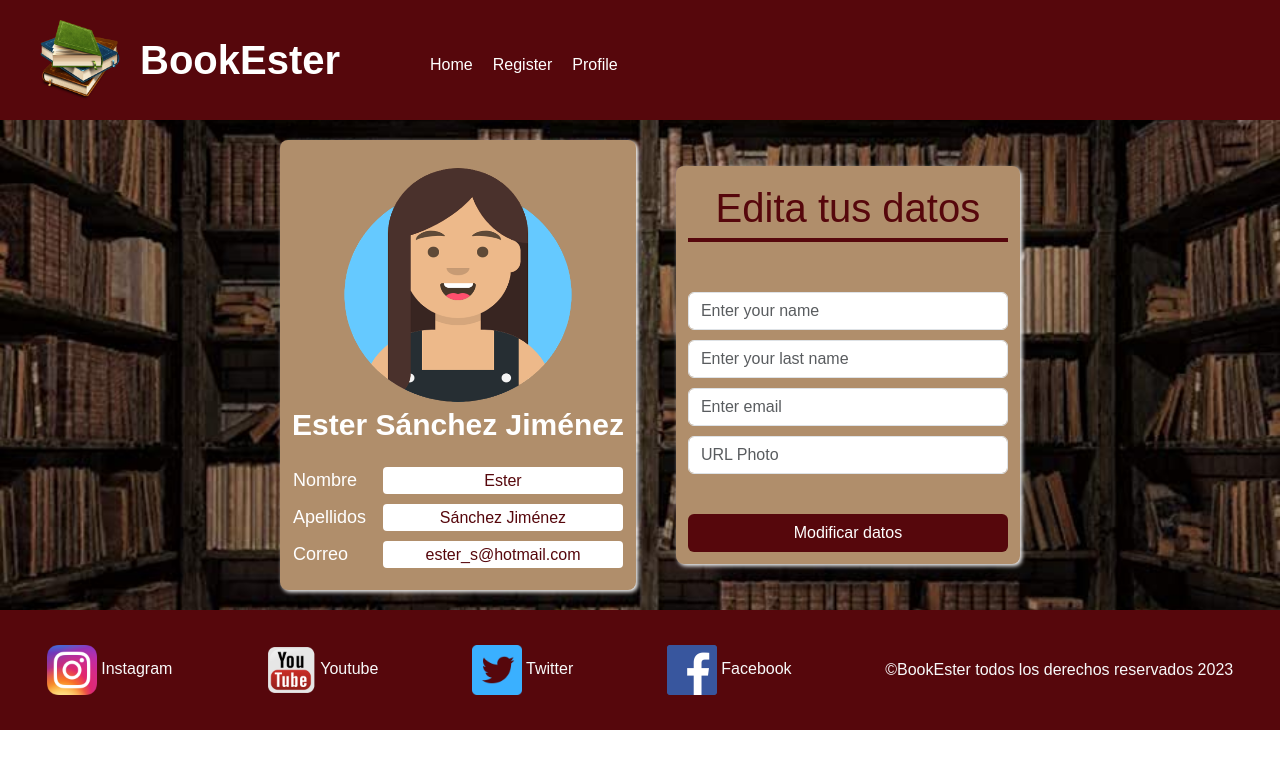
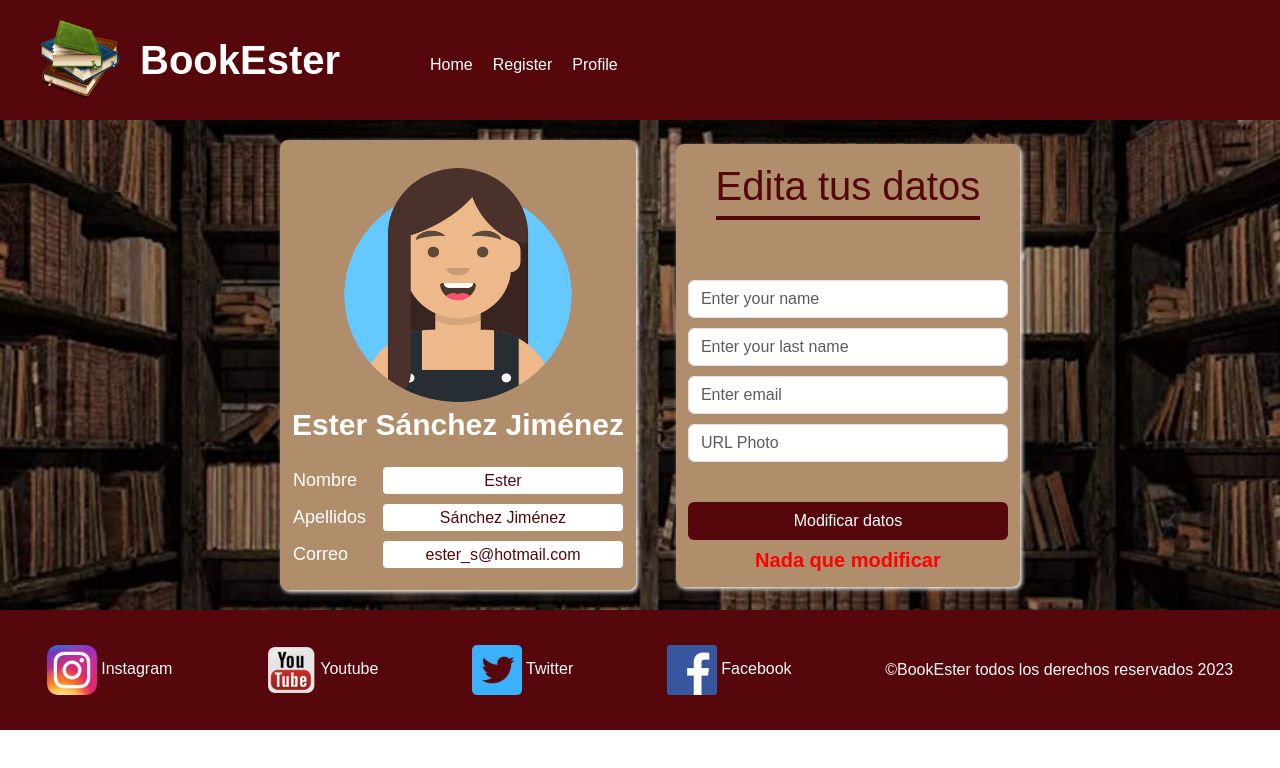
Before and after one commit to EsterSJ/appLibrary, an Angular app: page /profile in a window 1280 px wide. Both pictures are taken after a click on the button "Modificar datos". Shown: the top 768 px of the page. Built offline with nearby package versions, Linux system fonts and the light colour scheme.

Commit message:
page profile acabada

```diff
--- a/src/app/pages/profile/profile.component.css
+++ b/src/app/pages/profile/profile.component.css
@@ -58,6 +58,9 @@ img{
 }
 
 .formulario_perfil{
+    display: flex;
+    flex-direction: column;
+    align-items: center;
     border-radius: 8px;
     background-color: var(--colorClaro);
     box-shadow: 2px 2px 4px white;
@@ -81,3 +84,23 @@ img{
     color: var(--colorBlanco);
     margin-top: 40px;
 }
+
+.modificar_datos{
+    color: green;
+    font-weight: bold;
+    font-size: 20px;
+    text-align: center;
+    padding-top: 5px;
+}
+
+.no_modificar_datos{
+    color: red;
+    font-weight: bold;
+    font-size: 20px;
+    text-align: center;
+    padding-top: 5px;
+}
+
+.ocultar{
+    display: none;
+}
--- a/src/app/pages/profile/profile.component.html
+++ b/src/app/pages/profile/profile.component.html
@@ -32,7 +32,7 @@
             </div>
             <button type="reset" class="btn margen color" (click)="modificar_datos(name.value,last_name.value,email.value,url_photo.value)">Modificar datos</button>
         </form>
-        <!-- <span #modificado></span>
-        <span #no_modificado></span> -->
+        <span #modificado class="ocultar">Datos actualizados</span>
+        <span #no_modificado class="ocultar">Nada que modificar</span>
     </div>
 </div>
--- a/src/app/pages/profile/profile.component.ts
+++ b/src/app/pages/profile/profile.component.ts
@@ -1,4 +1,4 @@
-import { Component, ViewChild, ElementRef } from '@angular/core';
+import { Component, ViewChild, ElementRef, Renderer2 } from '@angular/core';
 import { User } from 'src/app/models/user';
 
 @Component({
@@ -7,12 +7,12 @@ import { User } from 'src/app/models/user';
   styleUrls: ['./profile.component.css']
 })
 export class ProfileComponent {
-  // @ViewChild('modificado') cambios: ElementRef;
-  // @ViewChild('no_mofificado') no_cambios: ElementRef;
+  @ViewChild('modificado') cambios: ElementRef;
+  @ViewChild('no_modificado') no_cambios: ElementRef;
 
   public perfil: User;
 
-  constructor(){
+  constructor(private renderer2: Renderer2){
     this.perfil = new User(1234,"Ester","Sánchez Jiménez","ester_s@hotmail.com","assets/img/avatar.png","1234");
   }
 
@@ -36,5 +36,16 @@ export class ProfileComponent {
         this.perfil.photo = photo;
         datos_modificados = true;
       }
+
+      const change = this.cambios.nativeElement;
+      const noChange = this.no_cambios.nativeElement;
+      if (datos_modificados){
+        this.renderer2.addClass(change, 'modificar_datos');
+        this.renderer2.removeClass(change, 'ocultar');
+      }
+      else{
+        this.renderer2.addClass(noChange, 'no_modificar_datos');
+        this.renderer2.removeClass(noChange, 'ocultar');
+      }
   }
 }
```
